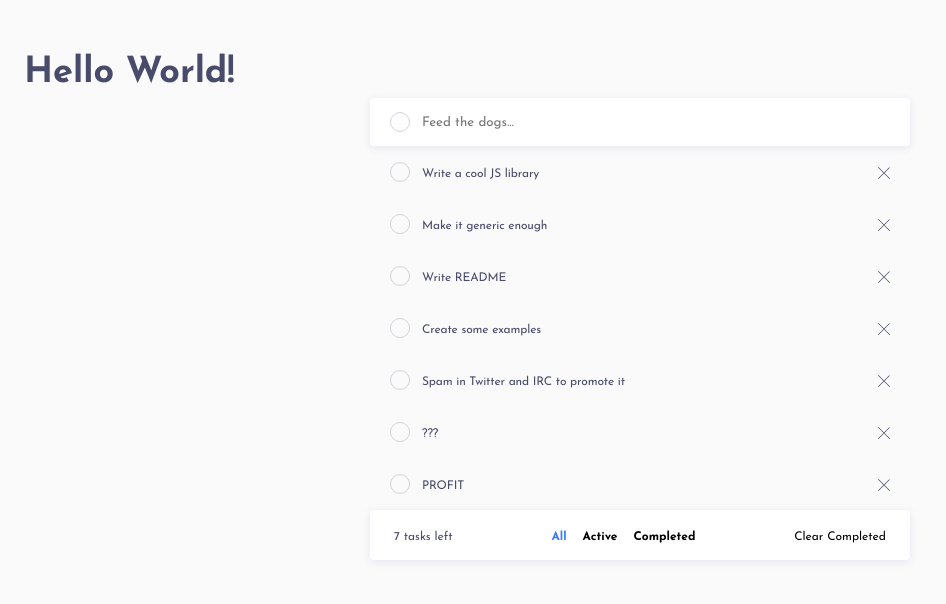
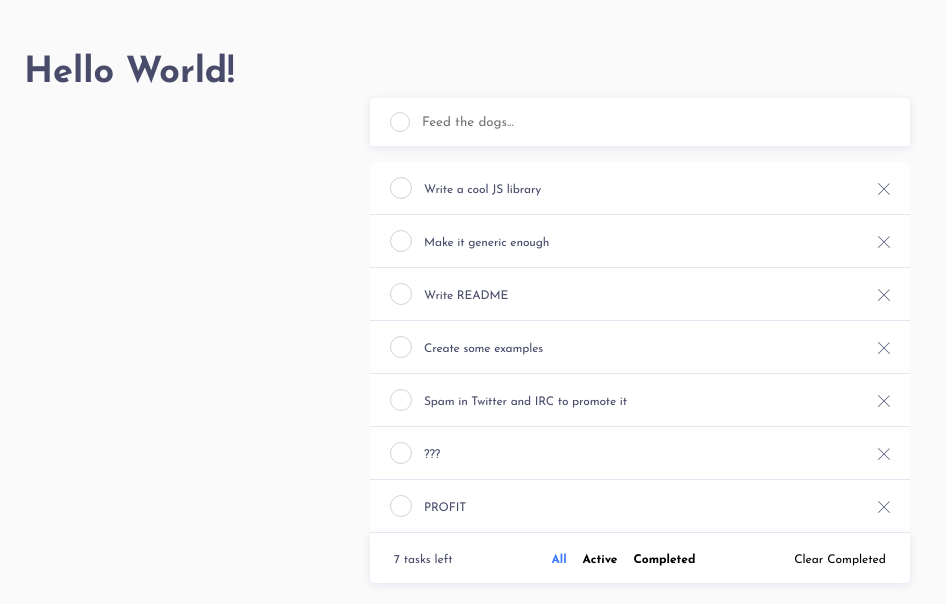
Before and after one commit to cellbesmanos/fm-todo-app, a Vue app: page / in a window 1280 px wide. Shown: the top 604 px of the page, without its empty margins (0-946 px from the left). Built offline with nearby package versions, Linux system fonts and the light colour scheme.

Commit message:
Feat: Style TodoList
- Add background color to TodoItem
- Add background color to TodoItemList
- Add border radius to TodoItem and TodoItemToolbar

```diff
--- a/src/components/TodoItem.vue
+++ b/src/components/TodoItem.vue
@@ -75,6 +75,7 @@ function handleClick(event) {
   gap: 1.2rem;
   min-height: 5.2rem;
   padding-inline: 2rem;
+  background-color: white;
 }
 
 .todoItem__left {
--- a/src/components/TodoItemList.vue
+++ b/src/components/TodoItemList.vue
@@ -1,7 +1,9 @@
 <template>
-  <div class="todoItemList">
-    <ul>
-      <p v-if="tasks.length < 1">There is nothing in here.</p>
+  <div class="todoList__list flow">
+    <ul class="flow">
+      <p class="todoList__list-message" v-if="tasks.length < 1">
+        Where is everyone?
+      </p>
       <TodoItem
         v-else
         v-for="{ id, task, isFinished } in tasks"
@@ -41,7 +43,52 @@ function handleClick({ id, type }) {
 </script>
 
 <style>
-.todoItemList ul {
+.todoList__list {
+  margin-block-start: 1.6rem;
+
+  border-radius: var(--bradius);
+  background-color: var(--clr-blue-gray-300);
+  box-sizing: var(--bshadow);
+}
+
+.todoList__list ul {
+  transform: translateY(-1.2rem);
+  height: 37rem;
+  overflow-y: scroll;
   list-style-type: none;
+
+  animation-name: showUp;
+  animation-duration: 0.2s;
+  animation-timing-function: ease-in-out;
+  animation-fill-mode: forwards;
+  opacity: 0;
+}
+
+.todoList__list ul:first-child {
+  border-top-left-radius: var(--bradius);
+  border-top-right-radius: var(--bradius);
+}
+
+.todoList__list-message {
+  font-size: 1.6rem;
+  margin-block-start: 1.6rem;
+  text-align: center;
+
+  animation-name: showUp;
+  animation-duration: 0.2s;
+  animation-timing-function: ease-in-out;
+  animation-fill-mode: forwards;
+  opacity: 0;
+}
+
+@keyframes showUp {
+  from {
+    opacity: 0;
+    transform: translateY(1.2rem);
+  }
+  to {
+    opacity: 1;
+    transform: translateY(0);
+  }
 }
 </style>
--- a/src/components/TodoListToolbar.vue
+++ b/src/components/TodoListToolbar.vue
@@ -76,7 +76,8 @@ function handleClick(type, event = null) {
   font-size: 1.2rem;
   font-weight: var(--fw-400);
 
-  border-radius: var(--bradius);
+  border-bottom-left-radius: var(--bradius);
+  border-bottom-right-radius: var(--bradius);
   background-color: white;
   box-shadow: var(--bshadow);
 }
--- a/src/main.css
+++ b/src/main.css
@@ -64,6 +64,10 @@ button {
   cursor: pointer;
 }
 
+.flow > *:where(:not(:first-child)) {
+  margin-block-start: 0.1rem;
+}
+
 @keyframes scaleUp {
   from {
     transform: scale(0);
```
